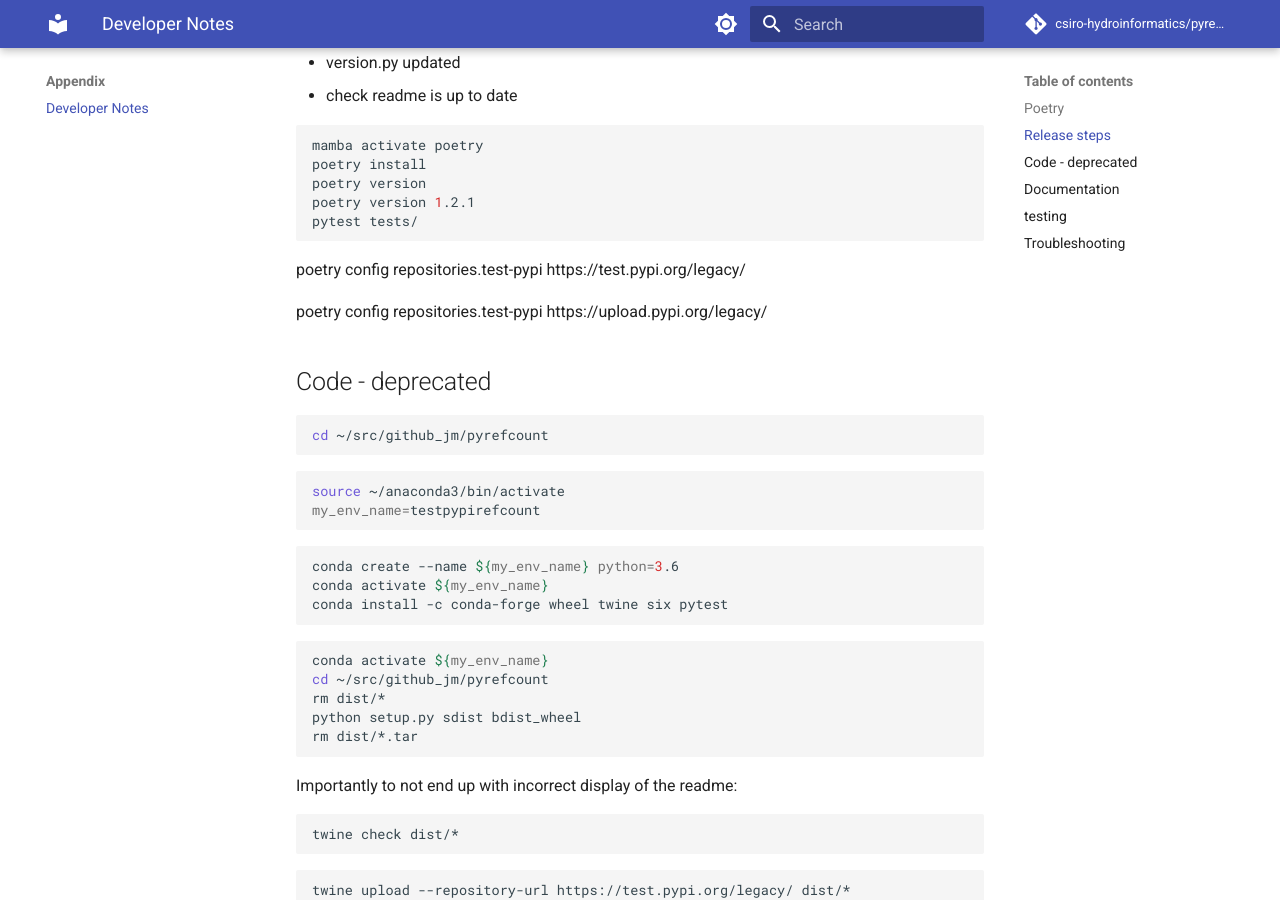
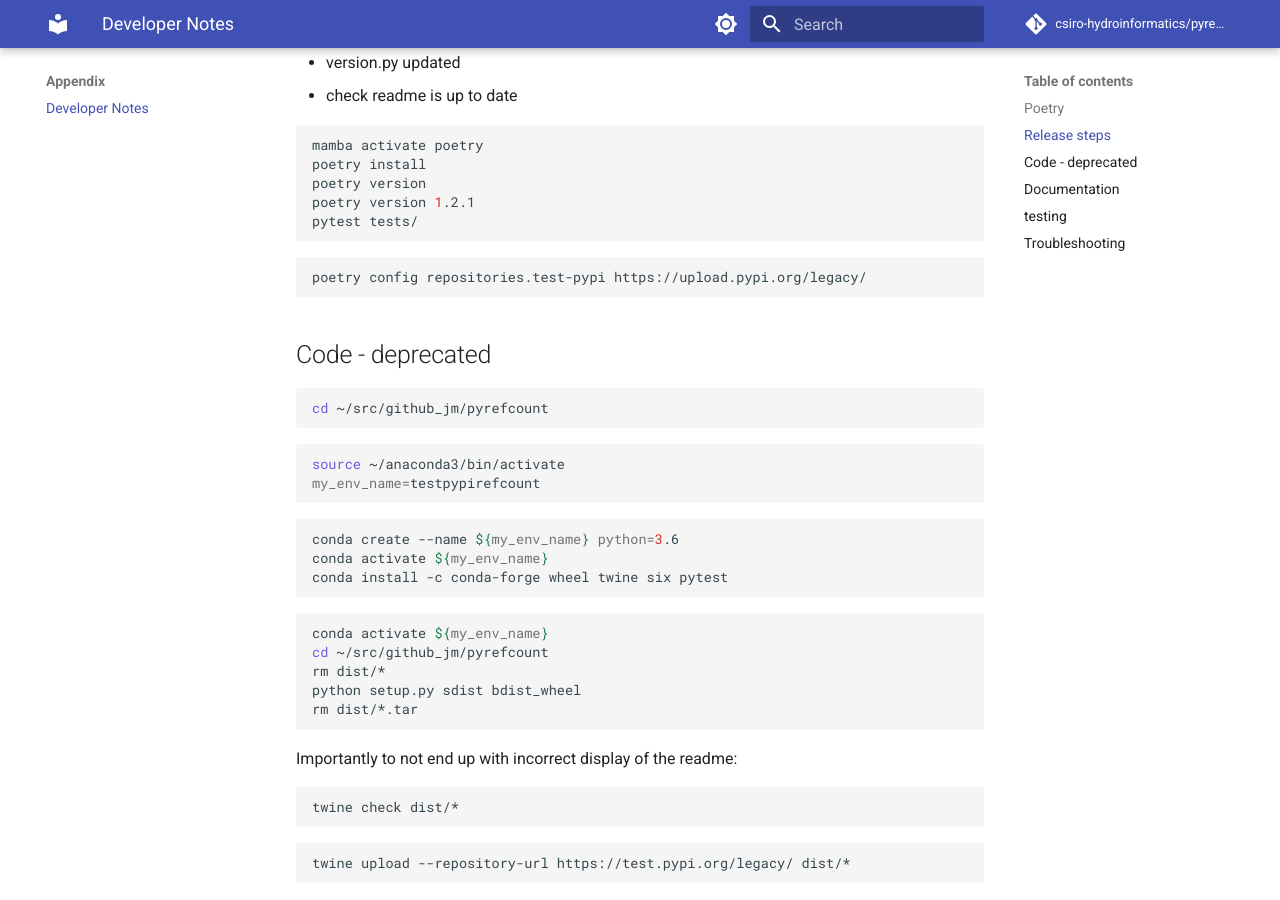
Before and after one commit to csiro-hydroinformatics/pyrefcount, an MkDocs documentation site: the page built from docs/tech_notes.md, in a window 1280 px wide and 900 px high, scrolled down 718 px. Built offline with MkDocs 1.6.1 and Material for MkDocs 9.7.7, drawn with Linux system fonts in a browser that asks for light colours; comment, search, counter and statistics services are not loaded.

Commit message:
minor tech doc change

````diff
--- a/docs/tech_notes.md
+++ b/docs/tech_notes.md
@@ -34,9 +34,9 @@ poetry version 1.2.1
 pytest tests/
 ```
 
-poetry config repositories.test-pypi https://test.pypi.org/legacy/
-
+```sh
 poetry config repositories.test-pypi https://upload.pypi.org/legacy/
+```
 
 ## Code - deprecated
 
````
